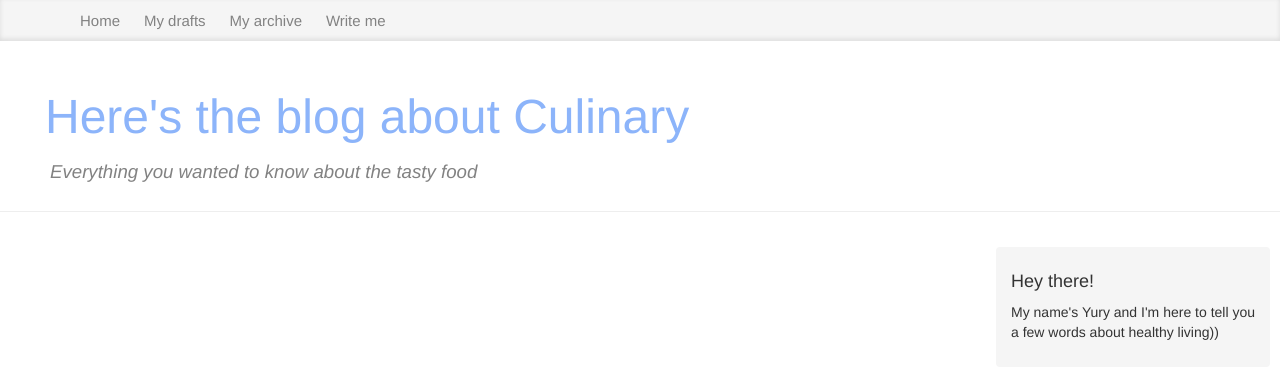
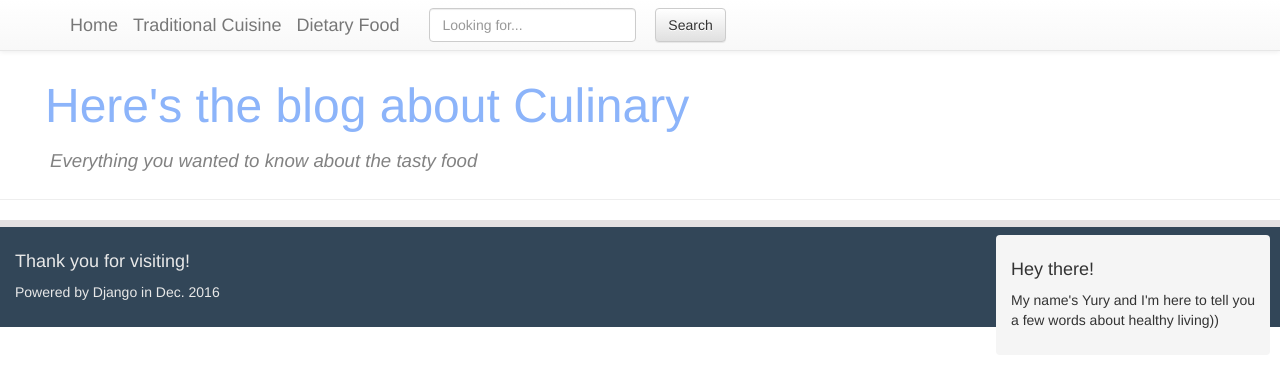
Before and after one commit to y-yury/my_blog, a Django app: page / in a window 1280 px wide. Shown: the top 379 px of the page. Run offline with Django 3.2, Linux system fonts and the light colour scheme; data that the repository does not hold is empty; some libraries are stand-ins or nearby versions.

Commit message:
Search functionality added, navigation & templates modified.

```diff
--- a/blog/static/css/blog.css
+++ b/blog/static/css/blog.css
@@ -1,5 +1,5 @@
 .page-masthead {
-    background-color: #F5F5F5;
+    background-color: #8CB4FA;
     -webkit-box-shadow: inset 0 -2px 5px rgba(0,0,0,.1);
     box-shadow: inset 0 -2px 5px rgba(0,0,0,.1);
 }
@@ -10,7 +10,7 @@
     padding: 10px;
     font-weight: 500;
     font-size: 15px;
-    color: #828282;
+    color: #E8E8E8;
 }
 
 .page-nav-item:hover, .page-nav-item:focus {
@@ -54,6 +54,15 @@
     font-size: 36pt;
     text-decoration: none;
     padding: 15px;
+    margin-top: 50px;
+}
+
+.page-footer {
+    padding: 15px 15px;
+    color: #E8E8E8;
+    text-align: left;
+    background-color: #324658;
+    border-top: 7px solid rgba(232,229,229,0.98);
 }
 
 .page-authenticate {
@@ -87,7 +96,7 @@
 
 .h4 {
     color: #828282;
-    font-size: 10px;
+    font-size: 12px;
 }
 
 .date {
--- a/blog/urls.py
+++ b/blog/urls.py
@@ -2,14 +2,14 @@ from django.conf.urls import url
 from . import views
 
 urlpatterns = [
-    url(r'^$', views.my_post_list, name="my_post_list" ),
-    url(r'^post/new/$', views.post_new, name="post_new"),
-    url(r'^post/draft/$', views.my_draft_list, name="my_draft_list"),
-    url(r'^post/draft/(?P<pk>[0-9]+)/$', views.draft_detail, name="draft_detail"),
-    url(r'^post/(?P<pk>[0-9]+)/$', views.post_detail, name="post_detail"),
-    url(r'^post/(?P<pk>[0-9]+)/edit/$', views.post_edit, name="post_edit"),
+    url(r'^$', views.my_post_list, name='my_post_list'),
+    url(r'^post/new/$', views.post_new, name='post_new'),
+    url(r'^post/search/$', views.post_search, name='post_search'),
+    url(r'^post/draft/$', views.my_draft_list, name='my_draft_list'),
+    url(r'^post/draft/(?P<pk>[0-9]+)/$', views.draft_detail, name='draft_detail'),
+    url(r'^post/(?P<pk>[0-9]+)/$', views.post_detail, name='post_detail'),
+    url(r'^post/(?P<pk>[0-9]+)/edit/$', views.post_edit, name='post_edit'),
     url(r'^post/(?P<pk>\d+)/publish/$', views.post_publish, name='post_publish'),
     url(r'^post/(?P<pk>\d+)/unpublish/$', views.post_unpublish, name='post_unpublish'),
     url(r'^post/(?P<pk>\d+)/delete/$', views.post_delete, name='post_delete'),
-
 ]
--- a/blog/views.py
+++ b/blog/views.py
@@ -59,6 +59,20 @@ def post_edit(request, pk):
     return render(request, 'blog/post_edit.html', {'form': form})
 
 
+def post_search(request):
+    errors_list = []
+    if 'query' in request.GET:
+        query = request.GET['query']
+        if not 'query':
+            errors_list.append("Please enter a search term")
+        elif len(query) < 1:
+            errors_list.append("No letters allowed for search")
+        else:
+            search = MyPost.objects.filter(text__icontains=query)
+            return render(request, 'blog/search_result.html', {'search': search, 'query': query})
+    return render(request, 'blog/search_errors.html', {'errors_list': errors_list})
+
+
 @login_required
 def post_publish(request, pk):
     post = get_object_or_404(MyPost, pk=pk)
--- a/templates/blog/base.html
+++ b/templates/blog/base.html
@@ -9,25 +9,12 @@
     </head>
 
     <body>
-        <div class="page-masthead">
-            <div class="container">
-                <nav class="page-nav">
-                    <a class="page-nav-item" href="#">Home</a>
-                    <a class="page-nav-item" href="#">My drafts</a>
-                    <a class="page-nav-item" href="#">My archive</a>
-                    <a class="page-nav-item" href="#">Write me</a>
-                </nav>
-            </div>
-        </div>
+        {% include 'blog/navigation.html' %}
+        {% include 'blog/header.html' %}
 
-        <div class="page-header">
-            <h1><a href="/">Here's the blog about Culinary</a></h1>
-            <p class="page-description">Everything you wanted to know about the tasty food</p>
-        </div>
-        <div class="content">
+        {% block content %}
+        {% endblock %}
 
-        </div>
-            {% block content %}
-            {% endblock %}
+        {% include 'blog/footer.html' %}
     </body>
 </html>
--- /dev/null
+++ b/templates/blog/footer.html
@@ -0,0 +1,10 @@
+<html>
+<head>
+    <body>
+        <div class="page-footer">
+            <h4><p>Thank you for visiting!</p></h4>
+            <p>Powered by Django in Dec. 2016</p>
+        </div>
+    </body>
+</head>
+</html>
--- /dev/null
+++ b/templates/blog/header.html
@@ -0,0 +1,10 @@
+<html>
+<head>
+    <body>
+        <div class="page-header">
+            <h1><a href="/">Here's the blog about Culinary</a></h1>
+            <p class="page-description">Everything you wanted to know about the tasty food</p>
+        </div>
+    </body>
+</head>
+</html>
--- a/templates/blog/my_post_list.html
+++ b/templates/blog/my_post_list.html
@@ -1,13 +1,6 @@
 {% extends 'blog/base.html' %}
 
 {% block content %}
-
-    <div class="sidebar-block">
-        <div class="sidebar-block-inset">
-        <h4>Hey there!</h4>
-        <p>My name's Yury and I'm here to tell you<br>a few words about healthy living))</p>
-        </div>
-    </div>
 
     {% if user.is_authenticated %}
 
@@ -17,6 +10,16 @@
                 <a type="button" class="btn btn-default" href="{% url 'post_new' %}">Add something?</a>
             </div>
         </div>
+
+        {% else %}
+
+        <div class="sidebar-block">
+            <div class="sidebar-block-inset">
+                <h4>Hey there!</h4>
+                <p>My name's Yury and I'm here to tell you<br>a few words about healthy living))</p>
+            </div>
+        </div>
+
     {% endif %}
 
     {% for post in all_posts %}
@@ -29,6 +32,7 @@
 
             <p>{{ post.text|linebreaksbr }}</p>
         </div>
+
     {% endfor %}
 
 {% endblock content %}
--- /dev/null
+++ b/templates/blog/navigation.html
@@ -0,0 +1,26 @@
+<html>
+<head>
+    <body>
+        <nav class="navbar navbar-default navbar-fixed-top">
+            <div class="container fluid">
+                <div class="navbar-header">
+                    <a class="navbar-brand" href="#">Home</a>
+                    <a class="navbar-brand" href="#">Traditional Cuisine</a>
+                    <a class="navbar-brand" href="#">Dietary Food</a>
+
+                    <form class="navbar-form navbar-left" role="search" action="/post/search/" method="GET">
+                        <div class="form-group">
+                            <input type="text" name="query" class="form-control" placeholder="Looking for...">
+                        </div>
+                        <button type="submit" class="btn btn-default" href="{% url 'post_search' %}">Search</button>
+                    </form>
+
+                    {% if user.is_authenticated %}
+                        <p class="navbar-text navbar-right">Signed in as {{ user.username }}</p>
+                    {% endif %}
+                </div>
+            </div>
+        </nav>
+    </body>
+</head>
+</html>
```
Also changed, not shown: templates/blog/search_errors.html (added, +14 -0 lines), templates/blog/search_result.html (added, +23 -0 lines), templates/blog/sidebar.html (added).
